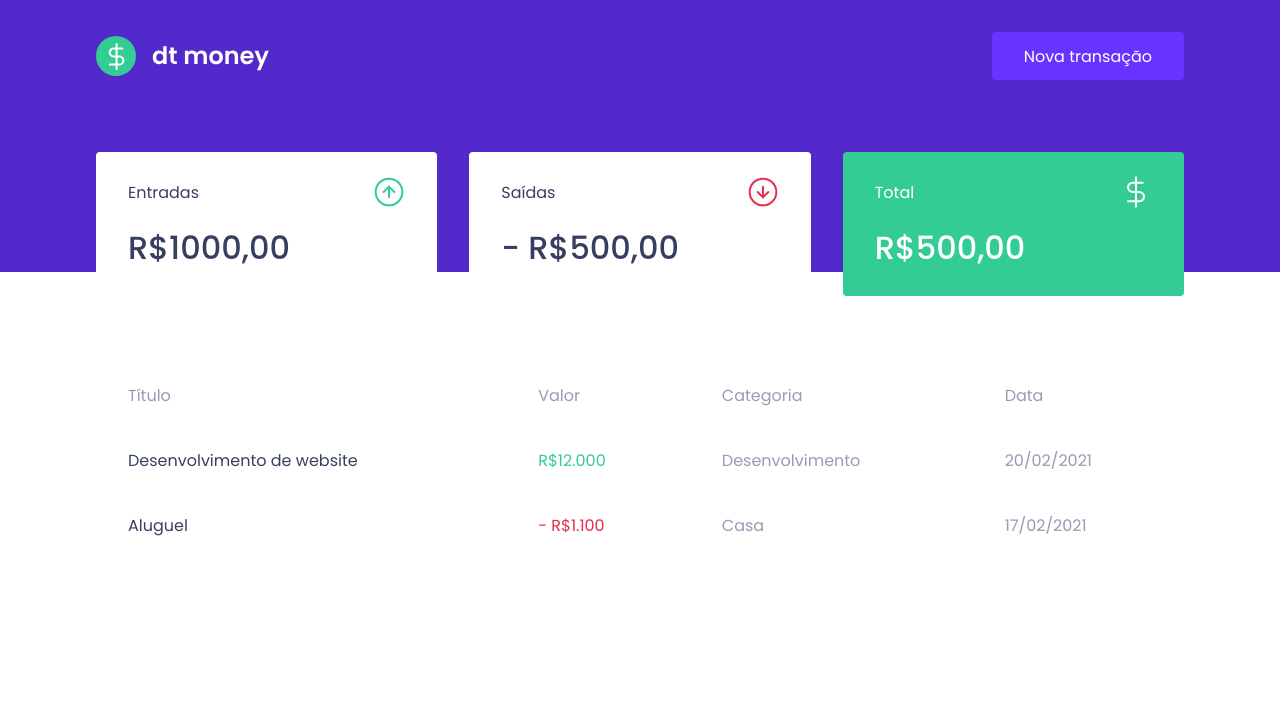
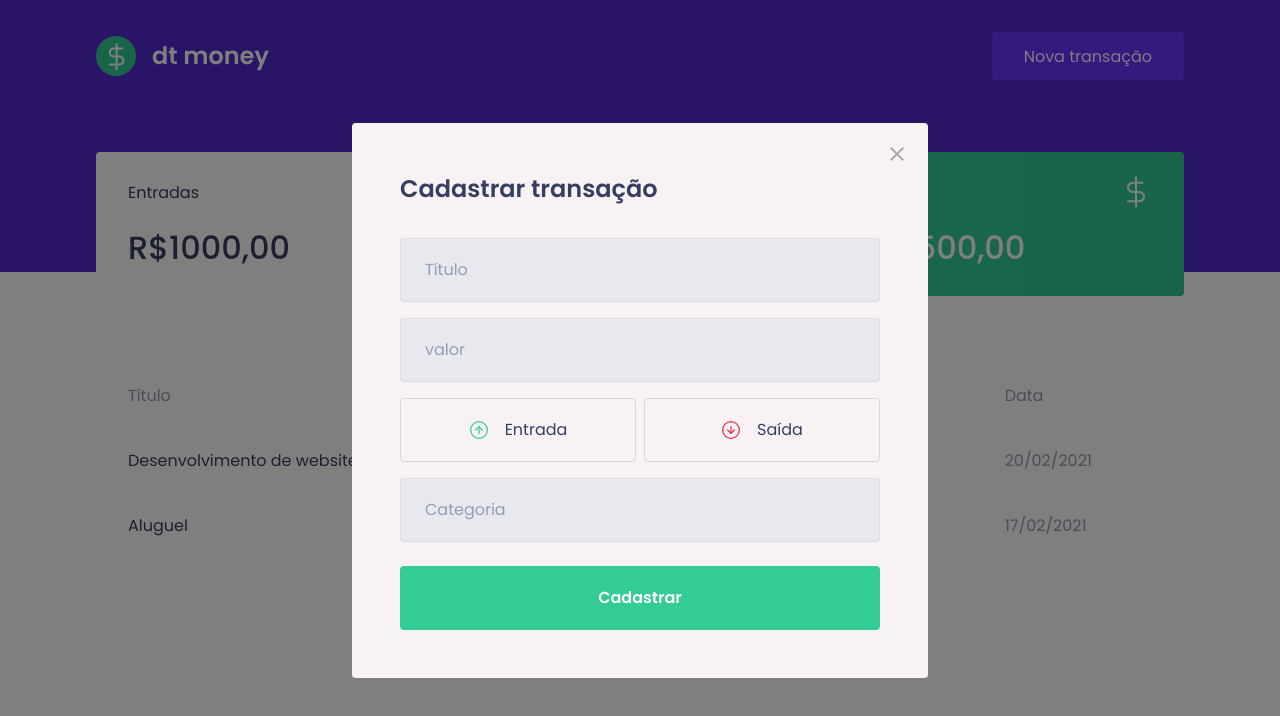
Before and after one commit to antonioJRN/dt-money, a React (Create React App) app: page / in a window 1280 px wide. Both pictures are taken after a click on the button "Nova transação". Shown: the top 716 px of the page. Built offline with nearby package versions, Linux system fonts and the light colour scheme; no server answers; what miragejs would draw is missing.

Commit message:
TransactionModal

```diff
--- a/src/App.tsx
+++ b/src/App.tsx
@@ -1,14 +1,31 @@
-import React from "react";
+import React, { useState } from "react";
+import Modal from 'react-modal';
 import { Dashboard } from "./components/Dashboard";
 import { Header } from "./components/Header";
+import { NewTransactionModal } from "./components/NewTransactionModal";
 import { GlobalStyle } from "./styles/global";
 
+Modal.setAppElement('#root');
 
 export function App() {
+  const [isNewTransactionModalOpen, setIsNewTransactionModalOpen] = useState(false);
+
+  function handleOpenNewTransactionModal() {
+    setIsNewTransactionModalOpen(true);
+  }
+
+  function handleCloseNewTransactionModal() {
+    setIsNewTransactionModalOpen(false);
+  }
+
   return (
     <>
-      <Header />
+      <Header onOpenNewTransactionModal={handleOpenNewTransactionModal} />
       <Dashboard />
+      <NewTransactionModal
+        isOpen={isNewTransactionModalOpen}
+        onRequestClose={handleCloseNewTransactionModal}
+      />
       <GlobalStyle />
     </>
   );
--- a/src/components/Header/index.tsx
+++ b/src/components/Header/index.tsx
@@ -1,13 +1,16 @@
-import React from 'react';
 import logoImg from '../../assets/logo.svg';
 import { Container, Content } from './styles';
 
-export function Header() {
+interface HeaderProps {
+  onOpenNewTransactionModal: () => void;
+}
+
+export function Header({ onOpenNewTransactionModal }: HeaderProps) {
   return(
     <Container>
       <Content>
         <img src={logoImg} alt="dt money"/>
-        <button type="button">
+        <button type="button" onClick={onOpenNewTransactionModal}>
           Nova transação
         </button>
       </Content>
--- /dev/null
+++ b/src/components/NewTransactionModal/index.tsx
@@ -0,0 +1,62 @@
+import React from 'react';
+import Modal from 'react-modal';
+import { Container, TransactionTypeContainer } from './styles';
+import closeImg from '../../assets/close.svg';
+import incomeImg from '../../assets/income.svg';
+import outcomeImg from '../../assets/outcome.svg';
+
+interface NewTransactionModalProps {
+  isOpen: boolean;
+  onRequestClose: () => void;
+}
+
+export function NewTransactionModal({isOpen, onRequestClose}: NewTransactionModalProps) {
+  return(
+    <Modal
+      isOpen={isOpen}
+      onRequestClose={onRequestClose}
+      overlayClassName="react-modal-overlay"
+      className="react-modal-content"
+    >
+      <button
+        type="button"
+        onClick={onRequestClose}
+        className="react-modal-close"
+      >
+        <img src={closeImg} alt="Fechar modal"/>
+      </button>
+      <Container>
+        <h2>Cadastrar transação</h2>
+        <input
+          placeholder="Título"
+        />
+
+        <input
+          type="number"
+          placeholder="valor"
+        />
+
+        <TransactionTypeContainer>
+          <button
+            type="button"
+          >
+            <img src={incomeImg} alt="Entrada"/>
+            <span>Entrada</span>
+          </button>
+          <button
+            type="button"
+          >
+            <img src={outcomeImg} alt="Saída"/>
+            <span>Saída</span>
+          </button>
+        </TransactionTypeContainer>
+
+        <input
+          placeholder="Categoria"
+        />
+
+        <button type="submit">Cadastrar</button>
+      </Container>
+    </Modal>
+  );
+}
--- /dev/null
+++ b/src/components/NewTransactionModal/styles.ts
@@ -0,0 +1,87 @@
+import styled from "styled-components";
+import { darken } from 'polished';
+
+export const Container = styled.form`
+  h2 {
+    color: var(--text-title);
+    font-size: 1.5rem;
+    margin-bottom: 2rem;
+  }
+
+  input {
+    width: 100%;
+    padding: 0 1.5rem;
+    height: 4rem;
+    border-radius: 0.25rem;
+
+    border: 1px solid #dddddd;
+    background: #e7e9ee;
+
+    font-weight: 400;
+    font-size: 1rem;
+
+    &::placeholder {
+      color: var(--text-body);
+    }
+
+    & + input {
+      margin-top: 1rem;
+    }
+  }
+
+  button[type="submit"] {
+    width: 100%;
+    padding: 0 1.5rem;
+    height: 4rem;
+    background: var(--green);
+    color: #fff;
+    border-radius: 0.25rem;
+    border: 0;
+    font-size: 1rem;
+    margin-top: 1.5rem;
+    font-weight: 600;
+
+    transition: filter 0.2s;
+
+    &:hover {
+      filter: brightness(0.9);
+    }
+  }
+`;
+
+export const TransactionTypeContainer = styled.div`
+  margin: 1rem 0;
+  display: grid;
+  grid-template-columns: 1fr 1fr;
+  gap: 0.5rem;
+
+  button {
+    height: 4rem;
+    border: 1px solid #d7d7d7;
+    border-radius: 0.25rem;
+
+    background: transparent;
+
+    display: flex;
+    align-items: center;
+    justify-content: center;
+
+    transition: border-color 0.2s;
+
+    &:hover {
+      border-color: ${darken(0.1, '#d7d7d7')};
+    }
+
+    img {
+      width: 20px;
+      height: 20px;
+    }
+
+    span {
+      display: inline-block;
+      margin-left: 1rem;
+      font-size: 1rem;
+      color: var(--text-title);
+    }
+  }
+`;
--- a/src/styles/global.ts
+++ b/src/styles/global.ts
@@ -53,4 +53,41 @@
     opacity: 0.6;
     cursor: not-allowed;
   }
+
+  .react-modal-overlay {
+    background: rgba(0, 0, 0, 0.5);
+
+    position: fixed;
+    top: 0;
+    bottom: 0;
+    right: 0;
+    left: 0;
+
+    display: flex;
+    align-items: center;
+    justify-content: center;
+}
+
+.react-modal-content {
+  width: 100%;
+  max-width: 576px;
+  background: var(--background);
+  padding: 3rem;
+  position: relative;
+  border-radius: 0.24rem;
+  }
+
+  .react-modal-close {
+    position: absolute;
+    right: 1.5rem;
+    top: 1.5rem;
+    border: 0;
+    background: transparent;
+
+    transition: filter 0.2s;
+
+    &:hover {
+      filter: brightness(0.8);
+    }
+  }
 `
```
